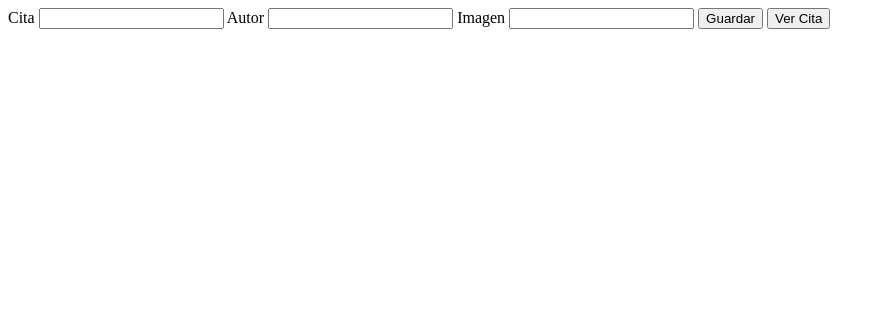
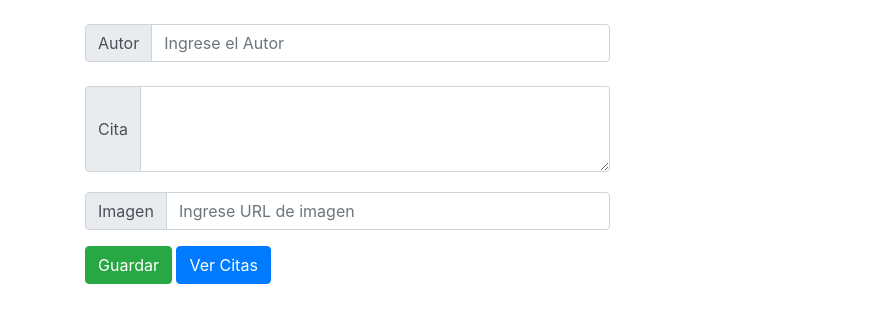
Before and after one commit to Drumpy/muestroCitas, a plain HTML site: page index.html in a window 1280 px wide. Shown: the whole page, without its empty margins (0-885 px from the left). Drawn offline with nearby package versions, Linux system fonts and the light colour scheme.

Commit message:
Corrijo verCita()

```diff
--- a/index.html
+++ b/index.html
@@ -5,18 +5,46 @@
 	<meta charset="UTF-8">
 	<meta name="viewport" content="width=device-width, initial-scale=1.0">
 	<title>Document</title>
+	<link rel="stylesheet" href="https://stackpath.bootstrapcdn.com/bootstrap/4.5.2/css/bootstrap.min.css" integrity="sha384-JcKb8q3iqJ61gNV9KGb8thSsNjpSL0n8PARn9HuZOnIxN0hoP+VmmDGMN5t9UJ0Z" crossorigin="anonymous">
 </head>
 
 <body>
 
-	Cita <input type="textarea" id="cita">
-	Autor <input type="text" id="autor">
-	Imagen <input type="text" id="imagen">
+	<div class="container">
 
-	<button onclick="guardarCita();">Guardar</button>
-	<button onclick="verCita();">Ver Cita</button>
+		<div class="row col-6 mt-4">
+			<div class="input-group mb-3">
+				<div class="input-group-prepend">
+					<span class="input-group-text">Autor</span>
+				</div>
+				<input type="text" class="form-control" id="autor" placeholder="Ingrese el Autor">
+			</div>
+		</div>
 
-	<div id="contenedor"></div>
+		<div class="row col-6 mt-2">
+			<div class="input-group mb-3">
+				<div class="input-group-prepend">
+					<span class="input-group-text">Cita</span>
+				</div>
+				<textarea class="form-control" id="cita" rows="3"></textarea>
+			</div>
+		</div>
+
+		<div class="row col-6 mt-1">
+			<div class="input-group mb-3">
+				<div class="input-group-prepend">
+					<span class="input-group-text">Imagen</span>
+				</div>
+				<input type="text" class="form-control" id="imagen" placeholder="Ingrese URL de imagen">
+			</div>
+		</div>
+
+		<button type="button" class="btn btn-success" onclick="guardarCita();">Guardar</button>
+		<button type="button" class="btn btn-primary" onclick="verCita();">Ver Citas</button>
+
+		<blockquote id="contenedor" class="blockquote text-center"></blockquote>
+
+	</div>
 
 	<script>
 
@@ -42,11 +70,13 @@
 
 			var contenedor = document.getElementById("contenedor");
 
+			contenedor.innerHTML = "";
+
 			citas.map(cita => {
 				contenedor.innerHTML += `
-					<h3>${cita.autor}</h3>
-					<p>${cita.cita}</p>
-					<img src=${cita.imagen}>
+					<img src=${cita.imagen} class="img-thumbnail rounded mx-auto d-block">
+					<p class="mb-0">${cita.cita}</p>
+					<footer class="blockquote-footer mb-3">${cita.autor}</footer>
 				`;
 			});
 		}
```
